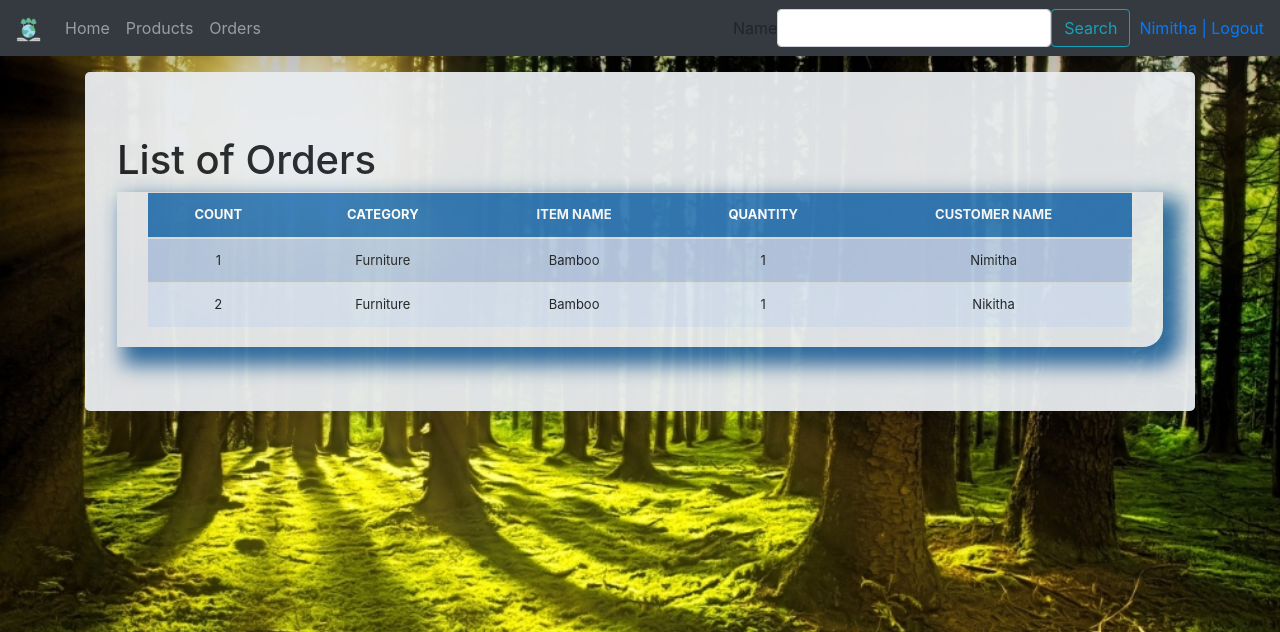
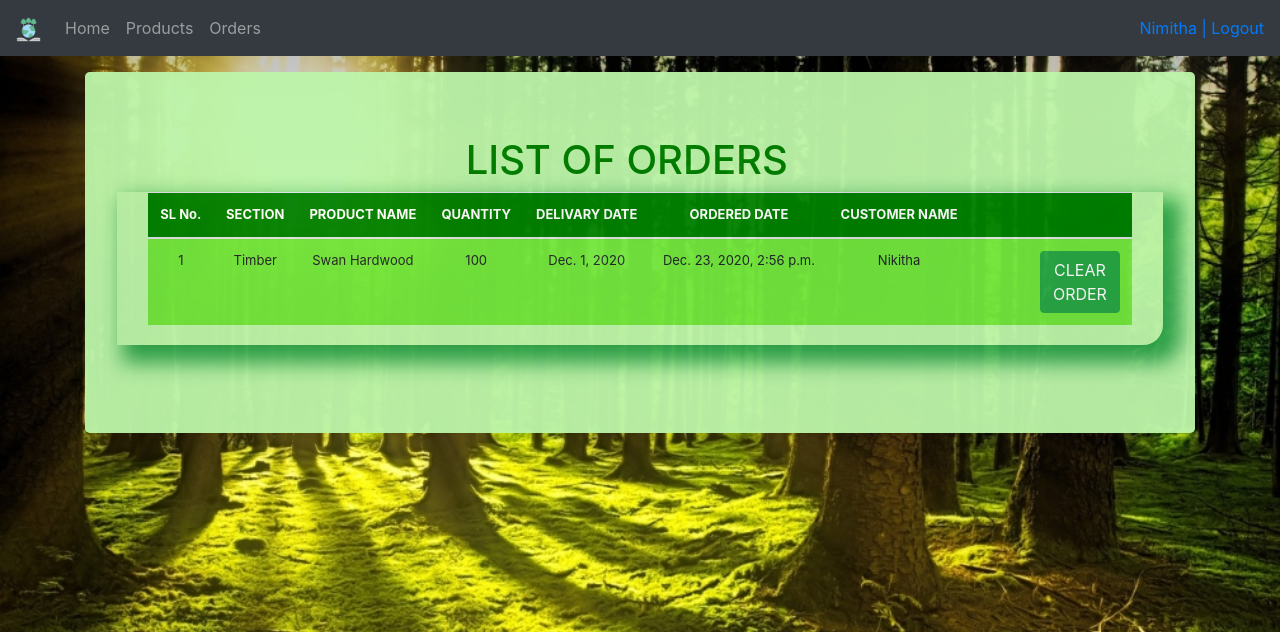
Before and after one commit to Nimitha-jagadeesha/DBMS, a Django app: page /list_orders_staff in a window 1280 px wide. Shown: the top 632 px of the page. Run offline with Django 3.2, Linux system fonts and the light colour scheme; a user stored in the database is signed in; data comes from the database, SQL or seed files in the repository; some libraries are stand-ins or nearby versions.

Commit message:
done till here

```diff
--- a/ForestManagement/forms.py
+++ b/ForestManagement/forms.py
@@ -23,7 +23,8 @@
 	category = Product.objects.values_list('category',flat=True)
 	class Meta:
 		model = Order
-		fields = ['category', 'item_name', 'quantity','delivery_date']
+		fields = [ 'item', 'ordered_quantity', 'delivery_date']
+
 
 class SearchForm(forms.Form):
   name = forms.CharField(max_length=20, required=False)
@@ -37,4 +38,4 @@
 class OrderUpdateForm(forms.ModelForm):
 	class Meta:
 		model = Order
-		fields = ['category', 'item_name', 'quantity', 'delivery_date']
+		fields = ['item', 'ordered_quantity', 'delivery_date']
--- a/ForestManagement/models.py
+++ b/ForestManagement/models.py
@@ -17,7 +17,6 @@
 	issue_to = models.CharField(max_length=50, blank=True, null=True)
 	phone_number = models.CharField(max_length=50, blank=True, null=True)
 	created_by = models.CharField(max_length=50, blank=True, null=True)
-	reorder_level = models.IntegerField(default='0', blank=True, null=True)
 	last_updated = models.DateTimeField(auto_now_add=False, auto_now=True)
 	export_to_CSV = models.BooleanField(default=False)
 
@@ -25,9 +24,8 @@
 		return self.item_name
 
 class Order(models.Model):
-	category = models.CharField(max_length=50, blank=False, null=True, choices=category_choice)
-	item_name = models.CharField(max_length=50, blank=False, null=True)
-	quantity = models.IntegerField(default=0, blank=False, null=True)
+	item = models.ForeignKey(Product, on_delete = models.CASCADE)
+	ordered_quantity = models.IntegerField(default=0, blank=False, null=True)
 	ordered_date = models.DateTimeField(auto_now=True)
 	delivery_date =  models.DateField()
 	user_name = models.ForeignKey(User, on_delete=models.CASCADE)
--- a/ForestManagement/static/css/stylesheet.css
+++ b/ForestManagement/static/css/stylesheet.css
@@ -15,15 +15,15 @@
   }
 
   .table tr:nth-child(odd){
-    background: #B8CAE4
+    background: #72e63d
   }
 
   .table tr:nth-child(even){
-    background: #dae5f4
+    background: #b3f79f
   }
 
   th {
-    background-color: #337ab7;
+    background-color: #008000;
     color: white;
   }
 
@@ -32,8 +32,9 @@
     padding-left: 5px;
     padding-right: 5px;
     padding-bottom: 20px;
-    box-shadow: 12px 12px 20px 6px #2e6da4;
+    box-shadow: 12px 12px 20px 6px #2ea44b;
   }
   .jumbotron{
+    background-color: #bdf5aa;
     opacity: 0.95;
   }
--- a/ForestManagement/templates/base.html
+++ b/ForestManagement/templates/base.html
@@ -39,11 +39,13 @@
     </style>
     <!-- Custom styles for this template -->
     <link href="{% static 'css/navbar-top-fixed.css' %}" rel="stylesheet">
+    <script src="{% static '/info/homepage/vendor/jquery/jquery.min.js' %}"></script>
+    <script src="{% static '/info/homepage/vendor/bootstrap/js/bootstrap.bundle.min.js' %}"></script>
   </head>
   <body>
     {% include 'navbar.html' %}
 <main role="main" class="container">
-  <div class="jumbotron">
+  <div class="jumbotron" style="background-color: #bdf5aa;">
     {% block title %}
     {% endblock %}
 
--- a/ForestManagement/templates/list_orders.html
+++ b/ForestManagement/templates/list_orders.html
@@ -20,7 +20,7 @@
 
 
     <!-- Favicons -->
-    <link rel= "shortcut icon" href="{% static 'img/favicon.png' %}">
+    <link rel="shortcut icon" href="{% static 'img/favicon.png' %}">
 
 
     <style>
@@ -46,37 +46,69 @@
 <body>
     {% include 'navbar.html' %}
 
+
     <main role="main" class="container">
         <div class="jumbotron">
-            <div class="header"> <h1>List of Orders</h1></div>
+            {% if messages%}
+    {% for message in messages %}
+            <div class="alert alert-{{ message.tags }}" style="background-color: rgb(240, 88, 88);color: white;">{{message}}</div>
+    {% endfor %}
+    {% endif %}
+            {% if user.is_staff%}
+            <div class="header offset-4" style="color: green;">
+                <h1>LIST OF ORDERS</h1>
+            </div>
+            {% else %}
+            <div class="header offset-4" style="color: green;">
+                <h1>MY ORDERS</h1>
+            </div>
+            {% endif %}
 
-        <div  class="display_table">
+            <div class="display_table">
                 <table class="table">
                     <thead>
                         <tr>
-                    <th>COUNT</th>
-                    <th>CATEGORY</th>
-                    <th>ITEM NAME</th>
+                            <th>SL No.</th>
+                            <th>SECTION</th>
+                            <th>PRODUCT NAME</th>
                             <th>QUANTITY</th>
+                            <th>DELIVARY DATE</th>
+                            <th>ORDERED DATE</th>
                             {% if user.is_staff %}
                             <th>CUSTOMER NAME</th>
+                            <th></th>
+
                             {% endif %}
                         </tr>
                     </thead>
                     {% for instance in orders %}
                     <tr>
                         <td>{{forloop.counter}}</td>
-                    <td>{{instance.category}}</td>
-                    <td>{{instance.item_name}}</td>
-                    <td>{{instance.quantity}}</td>
+                        <td>{{instance.item.category}}</td>
+                        <td>{{instance.item}}</td>
+                        <td>{{instance.ordered_quantity}}</td>
+                        <td>{{instance.delivery_date}}</td>
+                        <td>{{instance.ordered_date}}</td>
                         {% if user.is_staff %}
                         <td>{{instance.user_name}}</td>
+
+                        <td>
+                            {% csrf_token %}
+                            <form method="POST">
+                            <button class="btn btn-success offset-5" type="submit" name="clear_order" value="{{instance.id}}">CLEAR ORDER</button>
+                           </form>
+                        </td>
+
                         {% endif %}
                     </tr>
                     {% endfor %}
                 </table>
             </div>
-
+            <br />
+            {% if not user.is_staff %}
+            <a href="{% url 'place_order'%}" class="btn btn-success offset-5"><i class="icon-plus icon-large"></i>&nbsp;
+                PLACE ORDER</a>
+            {% endif %}
         </div>
     </main>
 
--- a/ForestManagement/templates/navbar.html
+++ b/ForestManagement/templates/navbar.html
@@ -37,7 +37,7 @@
         {% if request.user.is_authenticated %}
         <li>&nbsp;&nbsp;<a href="/accounts/logout">{{ user }} | Logout</a></li>
         {% else %}
-        <li><a href="/accounts/login">Login</a></li>
+        <li><a class="nav-link" href="/accounts/login">Login</a></li>
         {% endif %}
     </ul>
 
--- a/ForestManagement/views.py
+++ b/ForestManagement/views.py
@@ -5,6 +5,8 @@
 from django.views.generic import UpdateView, CreateView, ListView
 from django.contrib.auth.mixins import LoginRequiredMixin, UserPassesTestMixin
 from django.shortcuts import render, get_object_or_404
+from django.contrib import messages
+from django.views.decorators.csrf import csrf_exempt
 # Create your views here.
 
 def home(request):
@@ -44,28 +46,31 @@
 	return render(request, "listitems.html",context)
 
 @login_required
+@csrf_exempt
 def list_orders(request):
 	form = SearchForm(request.POST or None)
 	title = 'Orders'
-	orders = Order.objects.all()
+	orders = Order.objects.all().order_by('delivery_date')
+	# for i in orders:
+	# 	print(i)
 	context = {
 	    "title": title,
 		"orders":orders,
-		"okay":True,
+		"okay":False,
 		"form":form
 	}
-	if request.method == 'POST':
-		if form.is_valid():
-			cd = form.cleaned_data
-			a= cd.get('name')
-		if(a):
-			orders = Order.objects.filter(item_name__icontains=a) | Order.objects.filter(category__icontains=a)
+	if request.method == "POST":
+		order_id = request.POST.get('clear_order')
+		x = Order.objects.get(pk=order_id)
+		if x.item.quantity >= x.ordered_quantity:
+			Product.objects.filter(pk=x.item.id).update(quantity=x.item.quantity-x.ordered_quantity)
+			Order.objects.filter(pk=order_id).delete()
 		else:
-			orders = Order.objects.all()
+			messages.error(request, "Cannot clear the order as there is no sufficient quantity of "+ str(x.item))
 	context = {
 	    "title": title,
 		"orders":orders,
-		"okay":True,
+		"okay":False,
 		"form":form
 	}
 	return render(request, "list_orders.html",context)
@@ -122,7 +127,7 @@
 class OrderCreateView(LoginRequiredMixin, CreateView):
 	model = Order
 	template_name='add_items.html'
-	fields = ['category', 'item_name', 'quantity', 'delivery_date']
+	fields = [ 'item', 'ordered_quantity', 'delivery_date']
 	success_url='/'
 
 
```
Also changed, not shown: ForestManagement/templates/add_items.html (+5 -3 lines), ForestManagement/templates/home.html (+16 -4 lines), ForestManagement/templates/listitems.html (+7 -7 lines), ForestManagement/templates/registration/complete.html (added, +7 -0 lines), ForestManagement/migrations/0001_initial.py, ForestManagement/migrations/0002_auto_20201220_1646.py (deleted), ForestManagement/migrations/0003_remove_order_user_name.py (deleted), ForestManagement/migrations/0004_order_user_name.py (deleted), ForestManagement/migrations/0005_auto_20201221_2236.py (deleted), ForestManagement/migrations/0006_auto_20201221_2238.py (deleted), db.sqlite3. Lines whose indentation alone changed are shown as unchanged.
